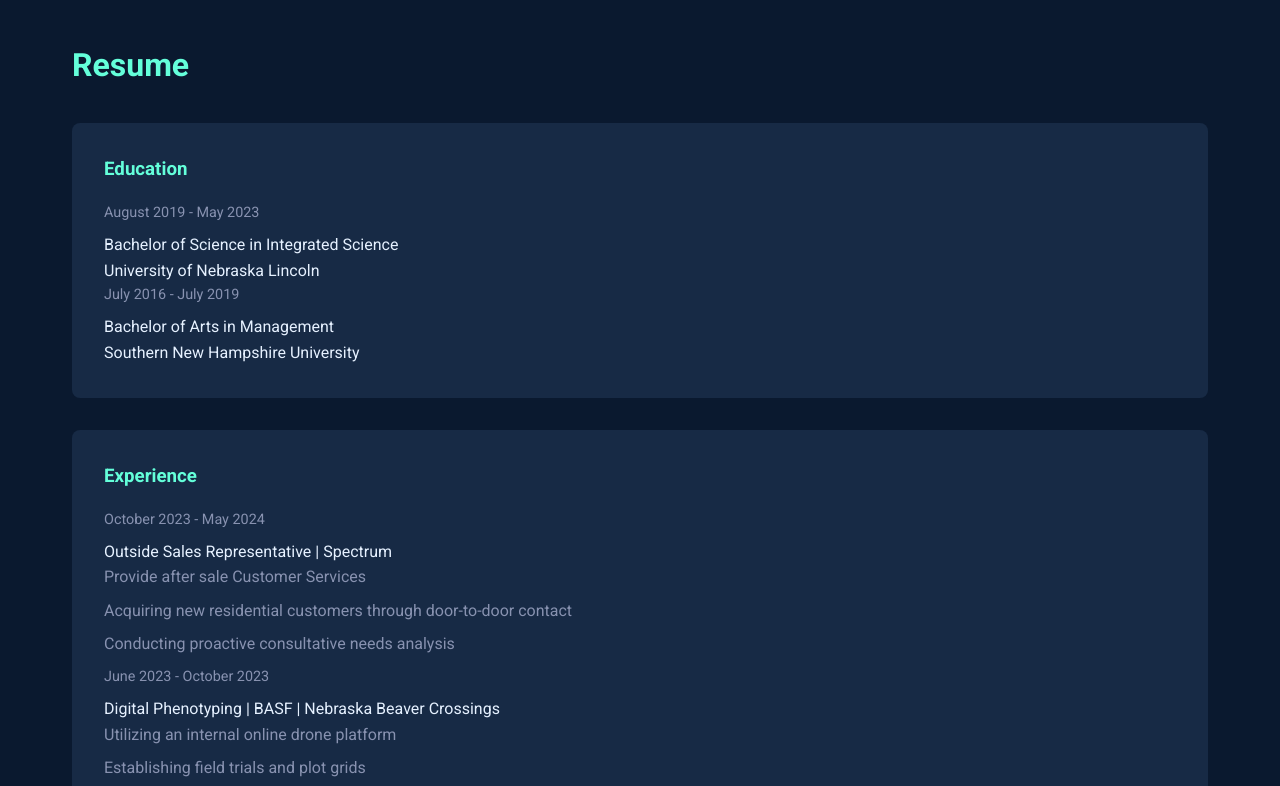
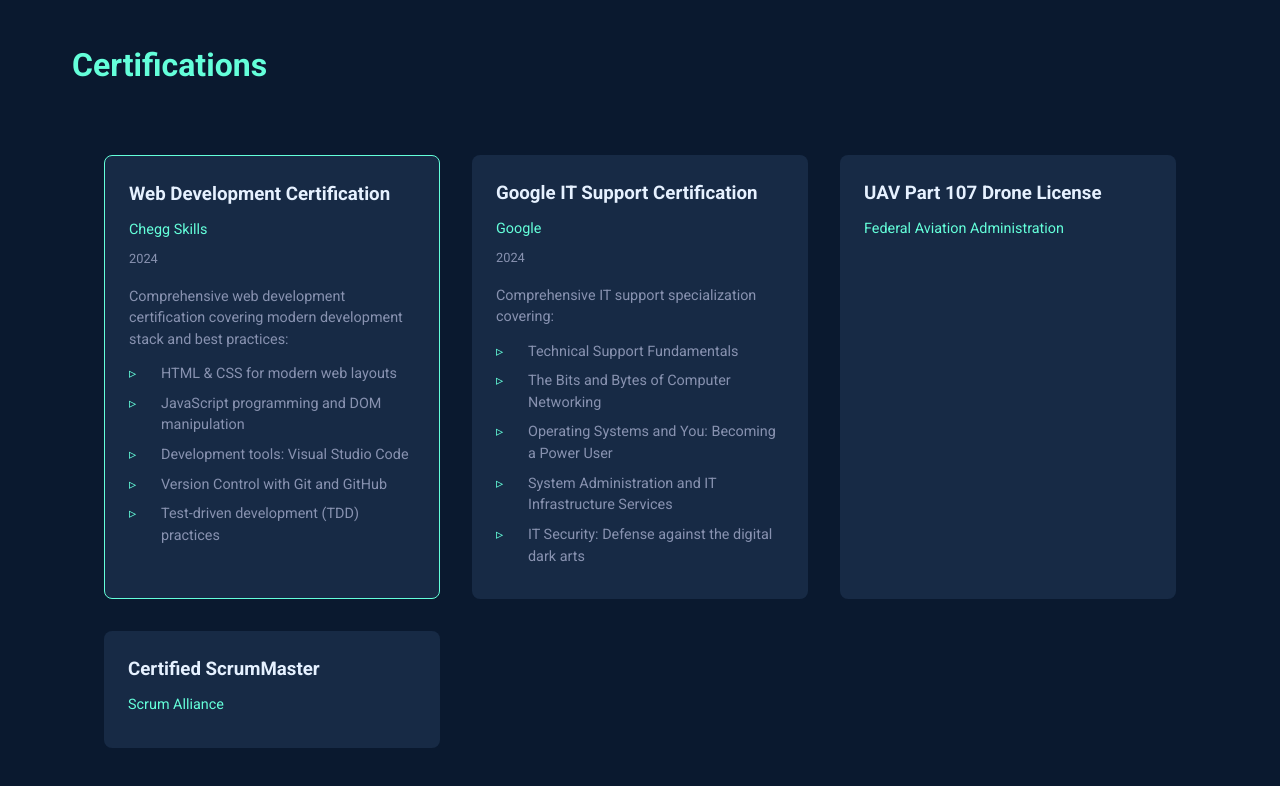
Before and after one commit to benduse/portfolio, a plain HTML site: page index.html in a window 1280 px wide. Shown: the part 1660-2446 px from the top of the page. Drawn offline with Linux system fonts and the light colour scheme.

Commit message:
Addedcertifications section and related styles to portfolio

```diff
--- a/css/style.css
+++ b/css/style.css
@@ -159,6 +159,113 @@
   margin-bottom: 0.5rem;
 }
 
+/* Certification Section */
+.cert-link {
+    font-size: 0.8em;
+    color: var(--accent);
+    text-decoration: none;
+    margin-left: 10px;
+    padding: 2px 8px;
+    border: 1px solid var(--accent);
+    border-radius: 4px;
+    transition: all 0.3s ease;
+}
+
+.cert-link:hover {
+    background-color: var(--accent);
+    color: var(--navy-primary);
+}
+
+.certifications-grid {
+    display: grid;
+    grid-template-columns: repeat(auto-fit, minmax(250px, 1fr));
+    gap: 2rem;
+    padding: 2rem;
+}
+
+.certification-item {
+    background: var(--navy-light);
+    padding: 1.5rem;
+    border-radius: 8px;
+    transition: transform 0.3s ease;
+}
+
+.certification-item:hover {
+    transform: translateY(-5px);
+}
+
+.certification-item h3 {
+    color: var(--text-white);
+    margin-bottom: 0.5rem;
+}
+
+.cert-provider {
+    color: var(--accent);
+    font-size: 0.9em;
+    margin-bottom: 0.5rem;
+}
+
+.cert-date {
+    color: var(--text-slate);
+    font-size: 0.8em;
+    margin-bottom: 1rem;
+}
+
+.cert-description {
+    color: var(--text-slate);
+    font-size: 0.9em;
+    line-height: 1.5;
+}
+
+#web-dev-cert {
+    border: 1px solid var(--accent);
+}
+
+.cert-title-link {
+    color: var(--text-white);
+    text-decoration: none;
+    transition: color 0.3s ease;
+    position: relative;
+}
+
+.cert-title-link:hover {
+    color: var(--accent);
+}
+
+.cert-title-link::after {
+    content: '↗';
+    font-size: 0.8em;
+    margin-left: 5px;
+    opacity: 0;
+    transition: opacity 0.3s ease;
+}
+
+.cert-title-link:hover::after {
+    opacity: 1;
+}
+
+.cert-topics {
+    list-style: none;
+    margin-top: 0.8rem;
+    padding-left: 1rem;
+}
+
+.cert-topics li {
+    color: var(--text-slate);
+    font-size: 0.9em;
+    line-height: 1.5;
+    margin-bottom: 0.5rem;
+    position: relative;
+    padding-left: 1rem;
+}
+
+.cert-topics li::before {
+    content: "▹";
+    position: absolute;
+    left: -1rem;
+    color: var(--accent);
+}
+
 /* Footer */
 footer {
   background-color: var(--navy-light);
--- a/index.html
+++ b/index.html
@@ -40,6 +40,7 @@
             <ul class="nav-links">
                 <li><a href="#home">Home</a></li>
                 <li><a href="#skills">Skills</a></li>
+                <li><a href="#certifications">Certifications</a></li>
                 <li><a href="#resume">Resume</a></li>
             </ul>
         </div>
@@ -55,7 +56,7 @@
         <h2 class="section-title">Skills</h2>
         <div class="skills-grid">
             <div class="skill-category">
-                <h3>Web Development</h3>
+                <h3>Web Development <a href="#web-dev-cert" class="cert-link" title="View Web Development Certification">[View Certificate]</a></h3>
                 <ul class="skill-list">
                     <li>HTML & CSS</li>
                     <li>JavaScript</li>
@@ -83,6 +84,60 @@
                     <li>Problem-solving and Critical thinking</li>
                     <li>Project Management</li>
                 </ul>
+            </div>
+        </div>
+    </section>
+
+    <section id="certifications">
+        <h2 class="section-title">Certifications</h2>
+        <div class="certifications-grid">
+            <div class="certification-item" id="web-dev-cert">
+                <h3>Web Development Certification</h3>
+                <p class="cert-provider">Chegg Skills</p>
+                <p class="cert-date">2024</p>
+                <p class="cert-description">Comprehensive web development certification covering modern development stack and best practices:</p>
+                <ul class="cert-topics">
+                    <li>HTML & CSS for modern web layouts</li>
+                    <li>JavaScript programming and DOM manipulation</li>
+                    <li>Development tools: Visual Studio Code</li>
+                    <li>Version Control with Git and GitHub</li>
+                    <li>Test-driven development (TDD) practices</li>
+                </ul>
+            </div>
+            <div class="certification-item">
+                <h3>
+                    <a href="https://www.coursera.org/account/accomplishments/specialization/Y199Z7YRVNUQ"
+                       target="_blank"
+                       rel="noopener noreferrer"
+                       class="cert-title-link">
+                        Google IT Support Certification
+                    </a>
+                </h3>
+                <p class="cert-provider">Google</p>
+                <p class="cert-date">2024</p>
+                <p class="cert-description">Comprehensive IT support specialization covering:</p>
+                <ul class="cert-topics">
+                    <li>Technical Support Fundamentals</li>
+                    <li>The Bits and Bytes of Computer Networking</li>
+                    <li>Operating Systems and You: Becoming a Power User</li>
+                    <li>System Administration and IT Infrastructure Services</li>
+                    <li>IT Security: Defense against the digital dark arts</li>
+                </ul>
+            </div>
+            <div class="certification-item">
+                <h3>UAV Part 107 Drone License</h3>
+                <p class="cert-provider">Federal Aviation Administration</p>
+            </div>
+            <div class="certification-item">
+                <h3>
+                    <a href="https://bcert.me/bc/html/show-badge.html?b=mwubenea"
+                       target="_blank"
+                       rel="noopener noreferrer"
+                       class="cert-title-link">
+                        Certified ScrumMaster
+                    </a>
+                </h3>
+                <p class="cert-provider">Scrum Alliance</p>
             </div>
         </div>
     </section>
@@ -124,15 +179,6 @@
                     <li>University of Nebraska-Lincoln Summer Research Symposium (2022) - Presenter</li>
                 </ul>
             </div>
-            <div class="resume-item">
-                <h3>Certifications</h3>
-                <ul class="skill-list">
-                    <li>Google IT Support Certification (2024)</li>
-                    <li>Web Development from Chegg skills (2024)</li>
-                    <li>UAV Part 107 Drone License</li>
-                    <li>Certified ScrumMaster</li>
-                </ul>
-            </div>
         </div>
     </section>
 
```
